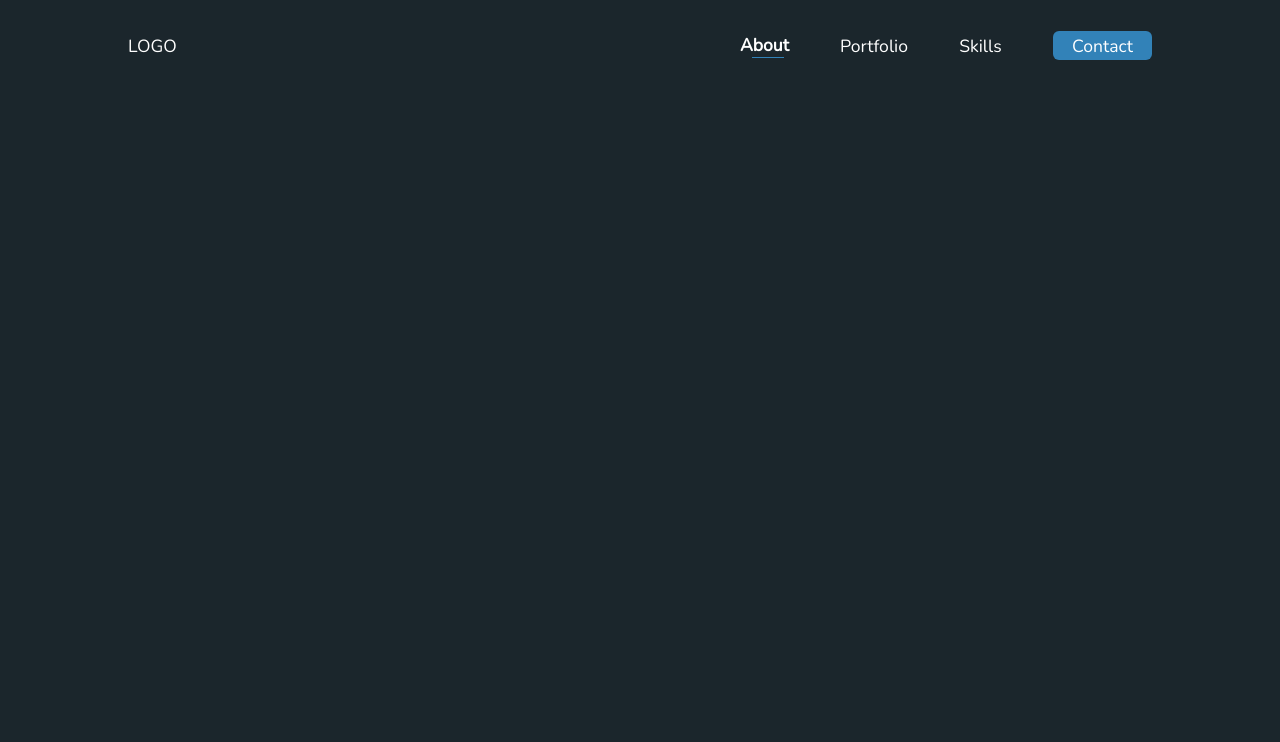
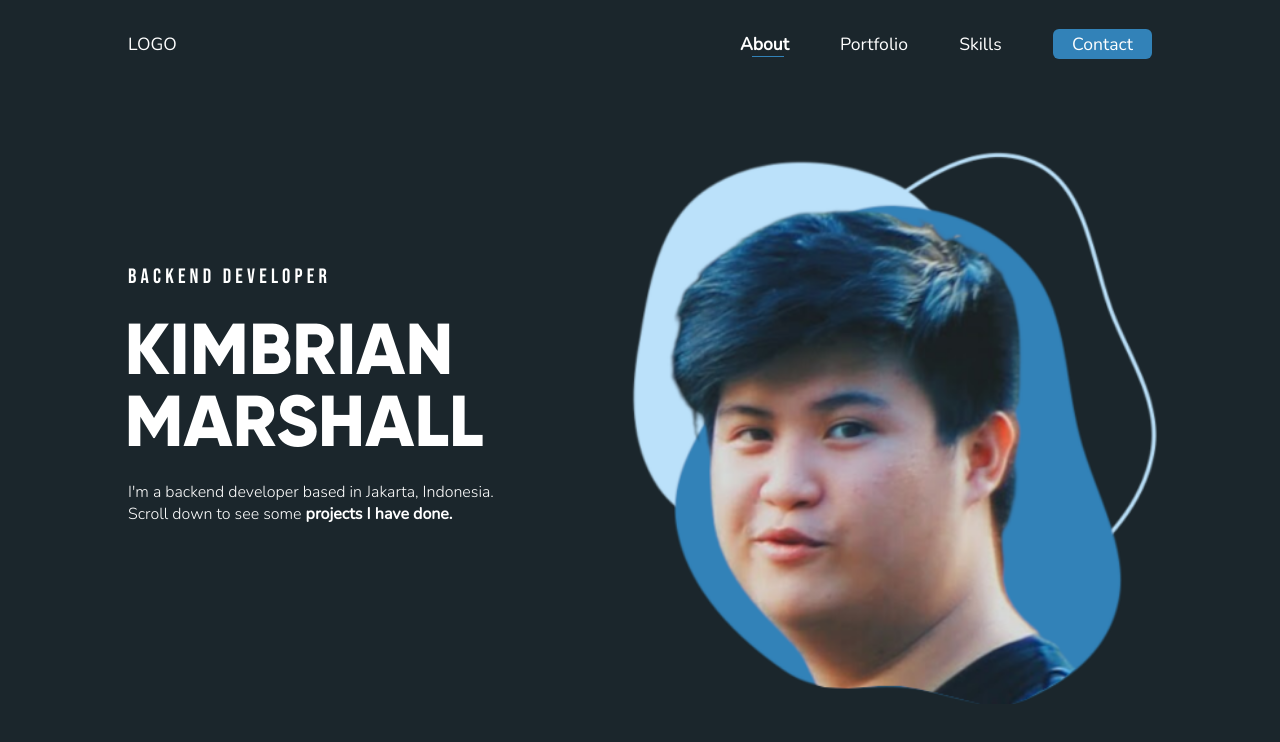
Before and after one commit to cimbraien/cimbraien.id, a plain HTML site: page index.html in a window 1280 px wide. Drawn offline with Linux system fonts and the light colour scheme.

Commit message:
Create about section

```diff
--- a/index.html
+++ b/index.html
@@ -15,5 +15,22 @@
       <a href="#">Skills</a>
       <button class="contact-btn">Contact</button>
     </div>
+    <div id="about">
+      <div class="about-left">
+        <p class="about-title">BACKEND DEVELOPER</p>
+        <p class="about-name">KIMBRIAN MARSHALL</p>
+        <p class="about-intro">
+          I'm a backend developer based in Jakarta, Indonesia.<br />
+          Scroll down to see some <span>projects I have done.</span>
+        </p>
+      </div>
+      <div class="about-right">
+        <img
+          src="./static/about-photo.png"
+          alt="Kimbrian's photo"
+          class="photo"
+        />
+      </div>
+    </div>
   </body>
 </html>
--- a/styles/style.css
+++ b/styles/style.css
@@ -1,6 +1,12 @@
 @font-face {
   font-family: Nunito;
   src: url(Nunito-Regular.ttf);
+}
+
+@font-face {
+  font-family: Nunito;
+  src: url(Nunito-Light.ttf);
+  font-weight: 300;
 }
 
 @font-face {
@@ -14,7 +20,18 @@
   font-weight: bold;
 }
 
+@font-face {
+  font-family: Neue;
+  src: url(BebasNeue-Regular.otf);
+}
+
 * {
+  margin: 0;
+  padding: 0;
+  border: 0;
+  font-size: 100%;
+  font: inherit;
+  vertical-align: baseline;
   font-family: Nunito;
   color: #fff;
 }
@@ -23,17 +40,15 @@ body {
   background: #1b262c;
   font-family: Nunito;
   color: #fff;
-  margin: 0;
-  padding: 0;
 }
 
 .navbar {
   display: flex;
   justify-content: flex-end;
   align-items: center;
-  margin-top: 2%;
+  margin-top: 3vh;
   height: 5vh;
-  width: 100vw;
+  width: 100%;
   font-size: 1.1rem;
 }
 
@@ -82,9 +97,67 @@ body {
   padding: 0.2% 1.5%;
   border-radius: 6px;
   margin: 0 10% 0 4%;
+  transition: all 0.5s linear;
+}
+
+.navbar button:hover {
+  background-color: #bbe1fa;
+  color: #0f4c75;
 }
 
 .navbar-logo {
   margin-left: 10%;
   margin-right: auto;
 }
+
+#about {
+  margin: 0;
+  margin-top: 10vh;
+  display: flex;
+  flex-direction: row;
+  height: 70vh;
+}
+
+.about-left {
+  margin-left: 10vw;
+  margin-top: 15vh;
+  display: flex;
+  flex-direction: column;
+  width: 50%;
+}
+
+.about-title {
+  font-family: Neue;
+  letter-spacing: 0.2em;
+  font-size: 1.3em;
+  margin-bottom: 3vh;
+}
+
+.about-name {
+  font-family: Gilroy;
+  font-weight: bold;
+  font-size: 4.5em;
+  line-height: 1em;
+  margin-left: -0.05em;
+  margin-bottom: 3vh;
+}
+
+.about-intro {
+  font-weight: 300;
+}
+
+.about-intro span {
+  font-weight: bold;
+}
+
+.about-right {
+  width: 50%;
+  justify-content: center;
+  align-items: center;
+  display: flex;
+}
+
+#about img {
+  height: 100%;
+  padding-right: 10vw;
+}
```
Also changed, not shown: static/Vectorplate1.svg (added), static/Vectorplate2.svg (added), static/Vectorplate3.svg (added), static/about-photo.png (added), static/photo.png (added), styles/BebasNeue-Regular.otf (added), styles/Nunito-Light.ttf (added).
